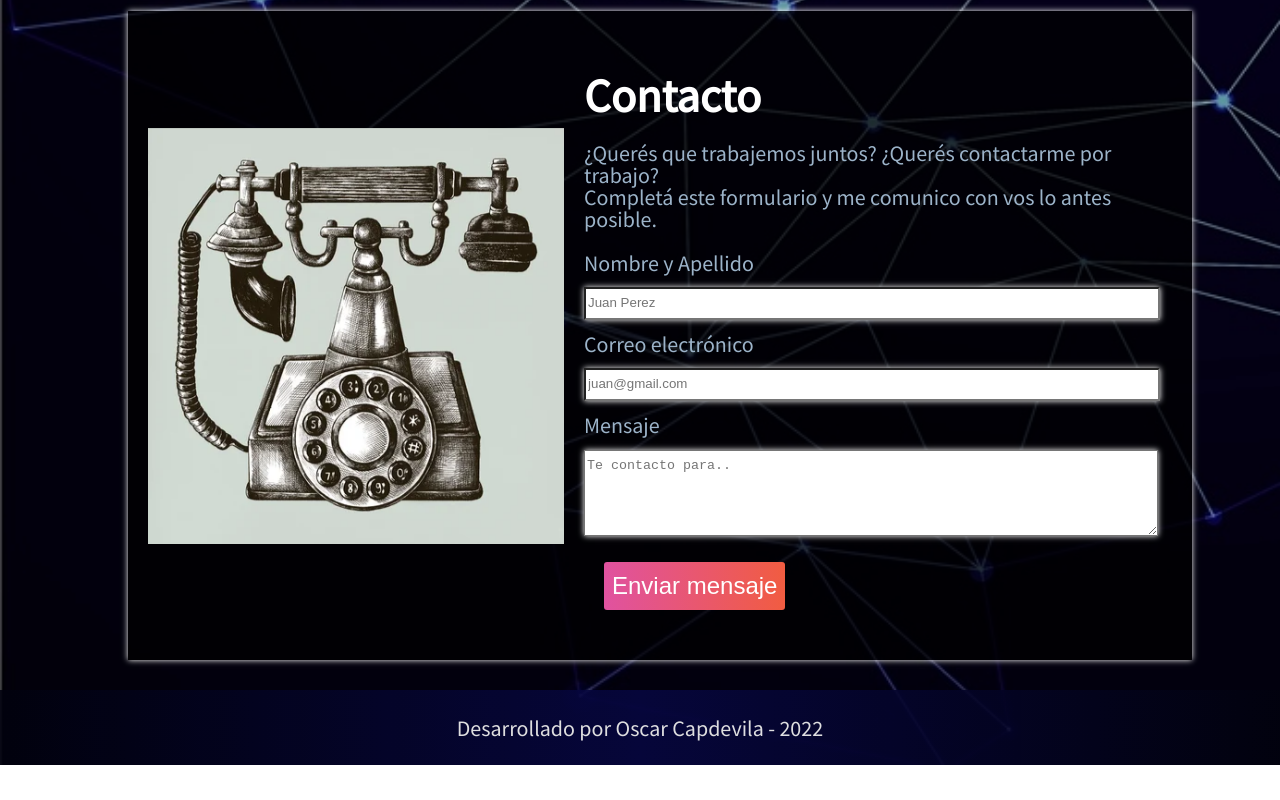
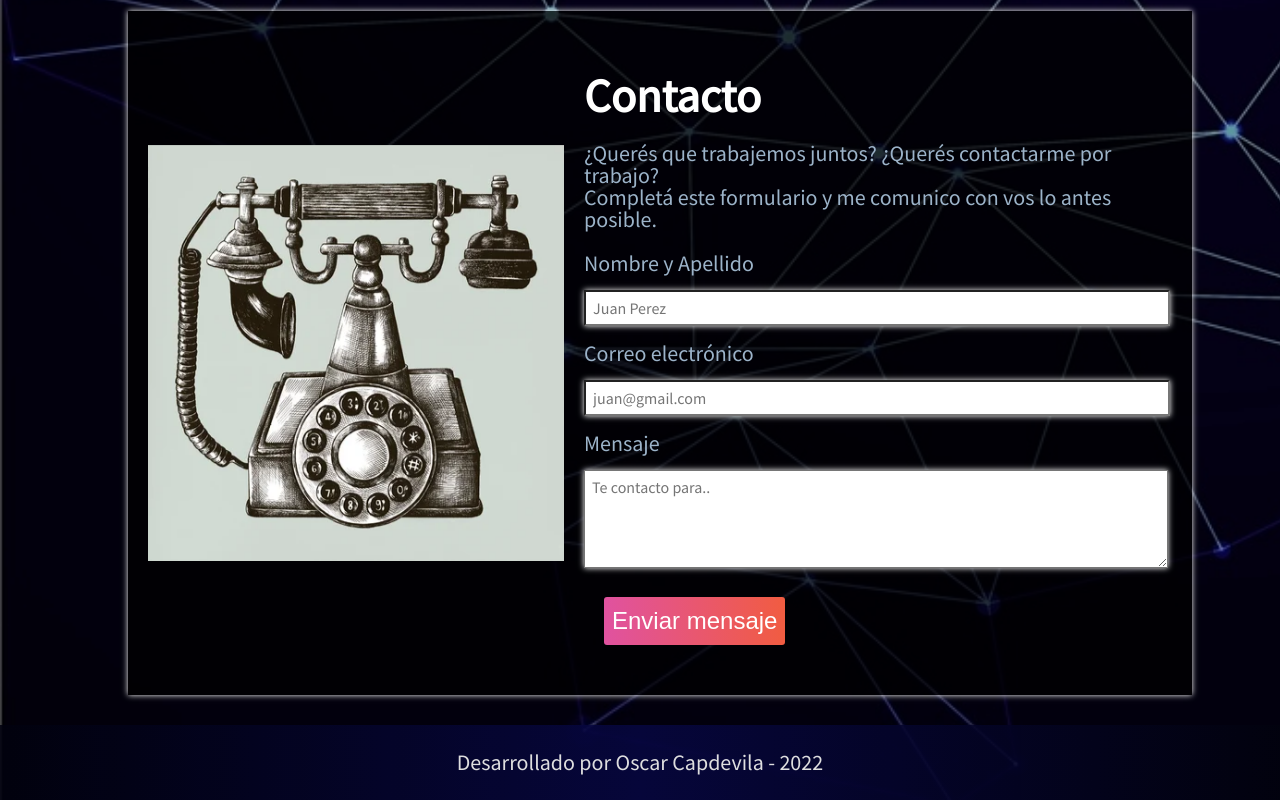
Before and after one commit to CapdeO/Portafolios, a plain HTML site: page index.html in a window 1280 px wide. Shown: the part 4374-5174 px from the top of the page. Before the commit the page ends 5139 px from the top, so only its background shows below. Drawn offline with Linux system fonts and the light colour scheme.

Commit message:
Estilos de input

```diff
--- a/css/style.css
+++ b/css/style.css
@@ -286,6 +286,9 @@ h2 {
 	line-height: 2em;
 	margin: 1em auto;
 	box-shadow: 0px 0px 6px 0px #FFFFFF;
+	font-family: 'Source Sans Pro', sans-serif;
+	font-size: 12pt;
+	padding: 0 7px;
 }
 footer {
 	background: linear-gradient(90deg, rgba(2,2,15,1) 0%, rgba(7,7,66,1) 50%, rgba(2,2,15,1) 100%);
```
